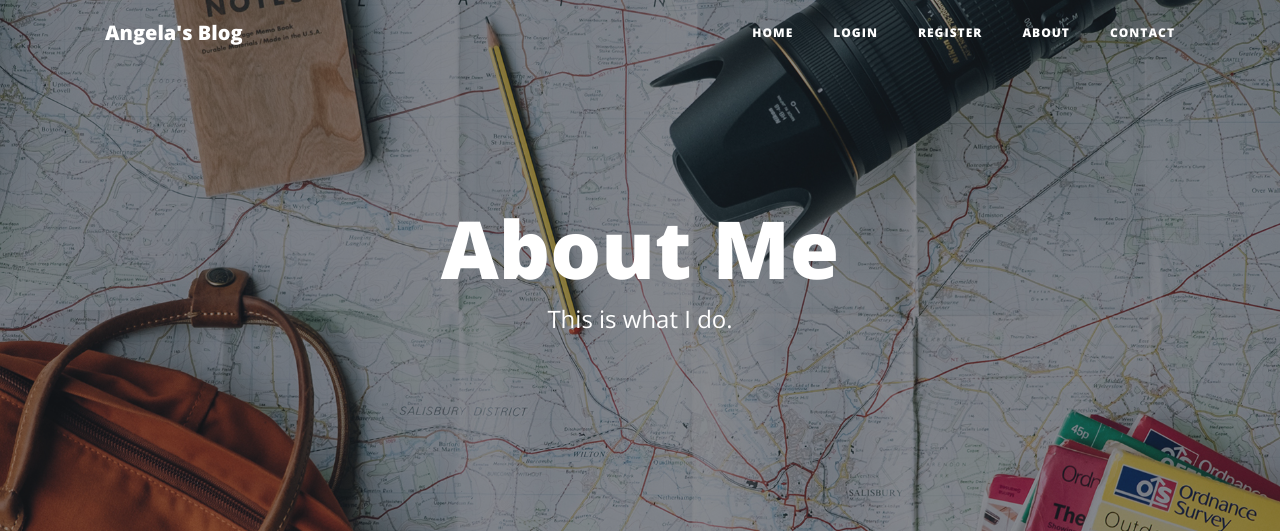
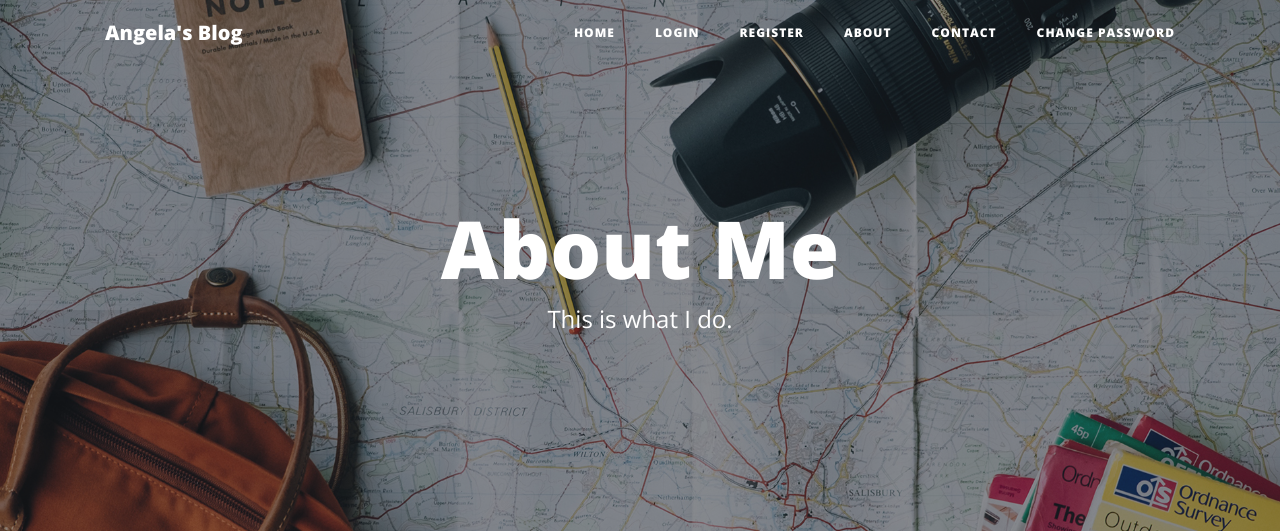
Before and after one commit to aarriitt666/blog-with-users, a Flask app: page /about in a window 1280 px wide. Shown: the top 531 px of the page. Run offline with Flask 2, Linux system fonts and the light colour scheme; some libraries are stand-ins or nearby versions.

Commit message:
"Adding password change feature for normal users in main.py and header.html."

```diff
--- a/main.py
+++ b/main.py
@@ -324,6 +324,24 @@ def passwd_change_for_admin():
     return render_template('password_change.html', change_admin_password_form=change_admin_password_form)
 
 
+@app.route('/passwd_change_for_user', methods=['POST', 'GET'])
+@login_required
+def passwd_change_for_user():
+    change_user_password_form = PasswordChange()
+    user_object = User.query.filter_by(current_user.id).first()
+    if request.method == 'POST':
+        if change_user_password_form.validate_on_submit():
+            new_password = change_user_password_form.password.data
+            confirm_new_password = change_user_password_form.confirm_password.data
+            if new_password == confirm_new_password:
+                user_object.password = generate_password_hash(new_password, method='pbkdf2:sha256',
+                                                              salt_length=11)
+                db.session.commit()
+                flash('Your password had been changed successfully!', 'password change message')
+                return redirect(url_for('get_all_posts'))
+    return render_template('password_change.html', change_user_password_form=change_user_password_form)
+
+
 if __name__ == "__main__":
     # app.run(host='0.0.0.0', port=5000)
     app.run(debug=False)
--- a/templates/header.html
+++ b/templates/header.html
@@ -86,9 +86,13 @@
                 <li class="nav-item">
                     <a class="nav-link" href="{{ url_for('contact') }}">Contact</a>
                 </li>
-                {% if current_user.id == 1 %}
+                {% if current_user.id == 1: %}
                 <li class="nav-item">
                     <a class="nav-link" href="{{ url_for('passwd_change_for_admin') }}">Change Password</a>
+                </li>
+                {% else: %}
+                <li class="nav-item">
+                    <a class="nav-link" href="{{ url_for('passwd_change_for_user') }}">Change Password</a>
                 </li>
                 {% endif %}
             </ul>
```
